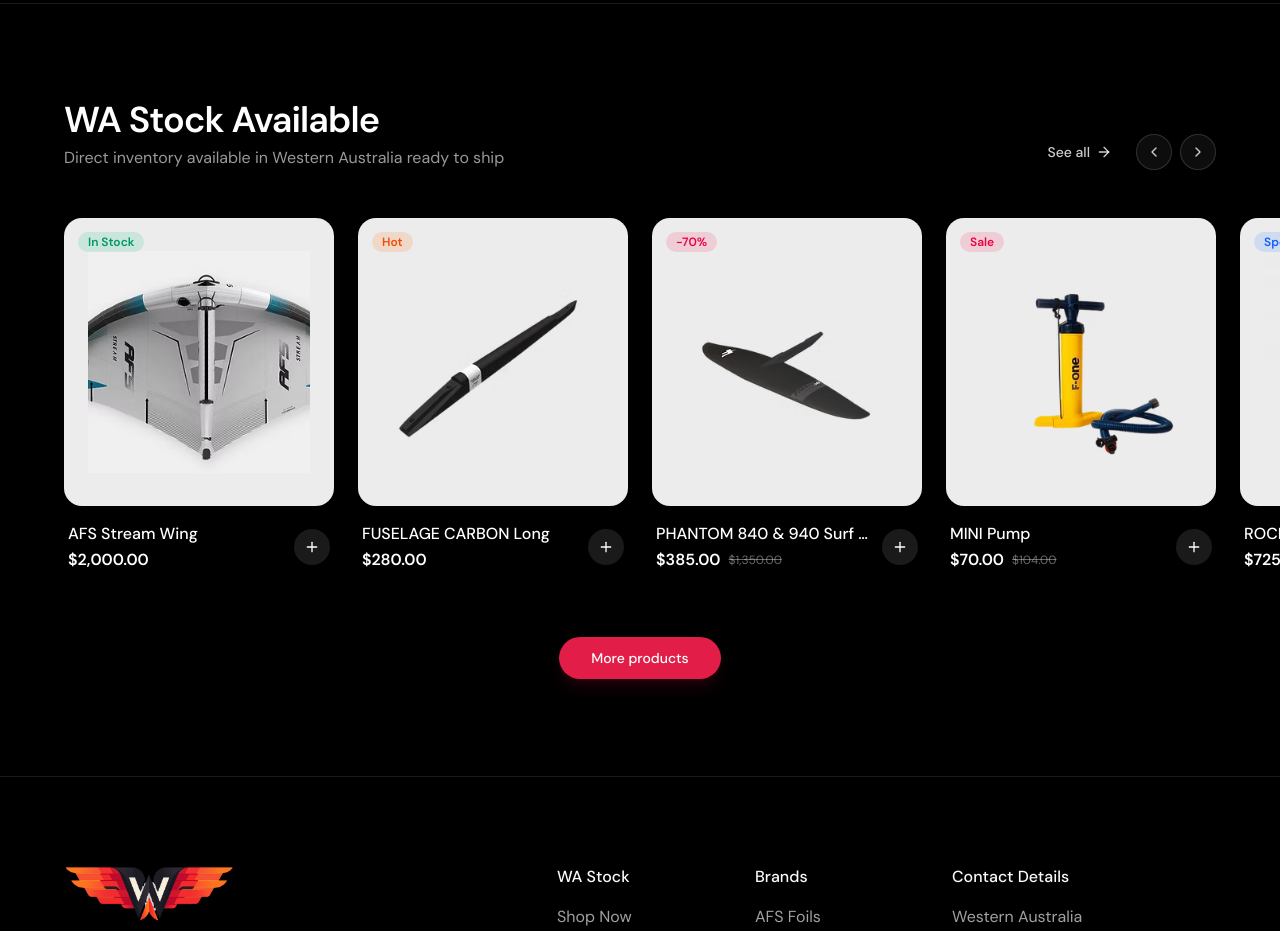
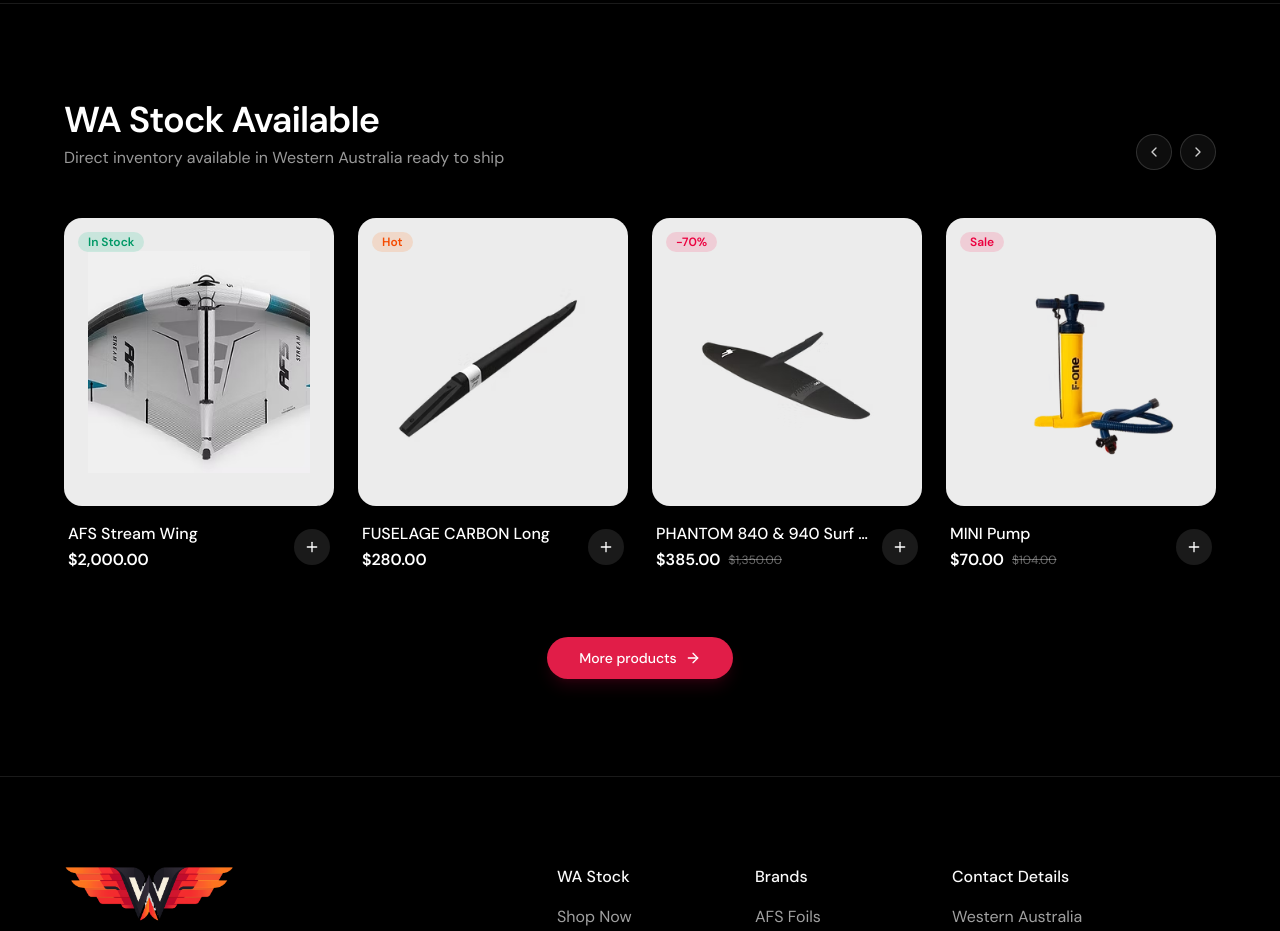
Before and after one commit to talhah-dev/fiverr_winging_wa, a Next.js app: page /home in a window 1280 px wide. Shown: the part 2280-3211 px from the top of the page. Built offline with nearby package versions, Linux system fonts and the light colour scheme.

Commit message:
feat: add WAStockSection component to display available inventory with swiper carousel

```diff
--- a/components/home/WAStockSection.tsx
+++ b/components/home/WAStockSection.tsx
@@ -98,15 +98,6 @@ const WAStockSection = () => {
             </p>
           </div>
 
-          <div className="flex items-center gap-4">
-            <Link
-              href="#wa-stock"
-              className="group flex items-center gap-1.5 text-sm font-medium text-white/80 hover:text-white transition-colors cursor-pointer mr-2"
-            >
-              See all
-              <ArrowRight className="size-4 transition-transform duration-200 group-hover:translate-x-1" />
-            </Link>
-
           <div className="flex items-center gap-2">
             <button
               id="stock-prev-btn"
@@ -126,20 +117,19 @@ const WAStockSection = () => {
             </button>
           </div>
         </div>
-        </div>
 
         <div className="w-full min-h-[340px]">
           {mounted ? (
             <Swiper
               modules={[Navigation]}
               spaceBetween={20}
-            slidesPerView={1.2}
+              slidesPerView={1}
               navigation={{
                 prevEl: "#stock-prev-btn",
                 nextEl: "#stock-next-btn",
               }}
               breakpoints={{
-              540: {
+                640: {
                   slidesPerView: 2,
                   spaceBetween: 20,
                 },
@@ -152,7 +142,7 @@ const WAStockSection = () => {
                   spaceBetween: 24,
                 },
               }}
-            className="w-full !overflow-visible"
+              className="w-full"
             >
               {stockProducts.map((product) => (
                 <SwiperSlide key={product.id}>
@@ -171,7 +161,7 @@ const WAStockSection = () => {
                           src={product.image}
                           alt={product.name}
                           fill
-                        sizes="(max-width: 640px) 80vw, (max-width: 1024px) 33vw, 25vw"
+                          sizes="(max-width: 640px) 100vw, (max-width: 768px) 50vw, (max-width: 1024px) 33vw, 25vw"
                           className="object-contain transition-transform duration-500 group-hover:scale-105 select-none"
                         />
                       </div>
@@ -216,7 +206,7 @@ const WAStockSection = () => {
                         src={product.image}
                         alt={product.name}
                         fill
-                        sizes="(max-width: 640px) 80vw, (max-width: 1024px) 33vw, 25vw"
+                        sizes="(max-width: 640px) 100vw, (max-width: 768px) 50vw, (max-width: 1024px) 33vw, 25vw"
                         className="object-contain"
                       />
                     </div>
@@ -241,9 +231,10 @@ const WAStockSection = () => {
           <Button
             nativeButton={false}
             render={<Link href="#wa-stock" />}
-            className="h-11 rounded-full px-8 bg-[#E11D48] hover:bg-[#BE123C] text-white font-medium cursor-pointer shadow-lg shadow-rose-950/40"
+            className="group h-11 rounded-full px-8 bg-[#E11D48] hover:bg-[#BE123C] text-white font-medium cursor-pointer shadow-lg shadow-rose-950/40 inline-flex items-center gap-2"
           >
-            More products
+            <span>More products</span>
+            <ArrowRight className="size-4 transition-transform duration-300 group-hover:translate-x-1" />
           </Button>
         </div>
       </div>
```
Lines whose indentation alone changed are shown as unchanged.
